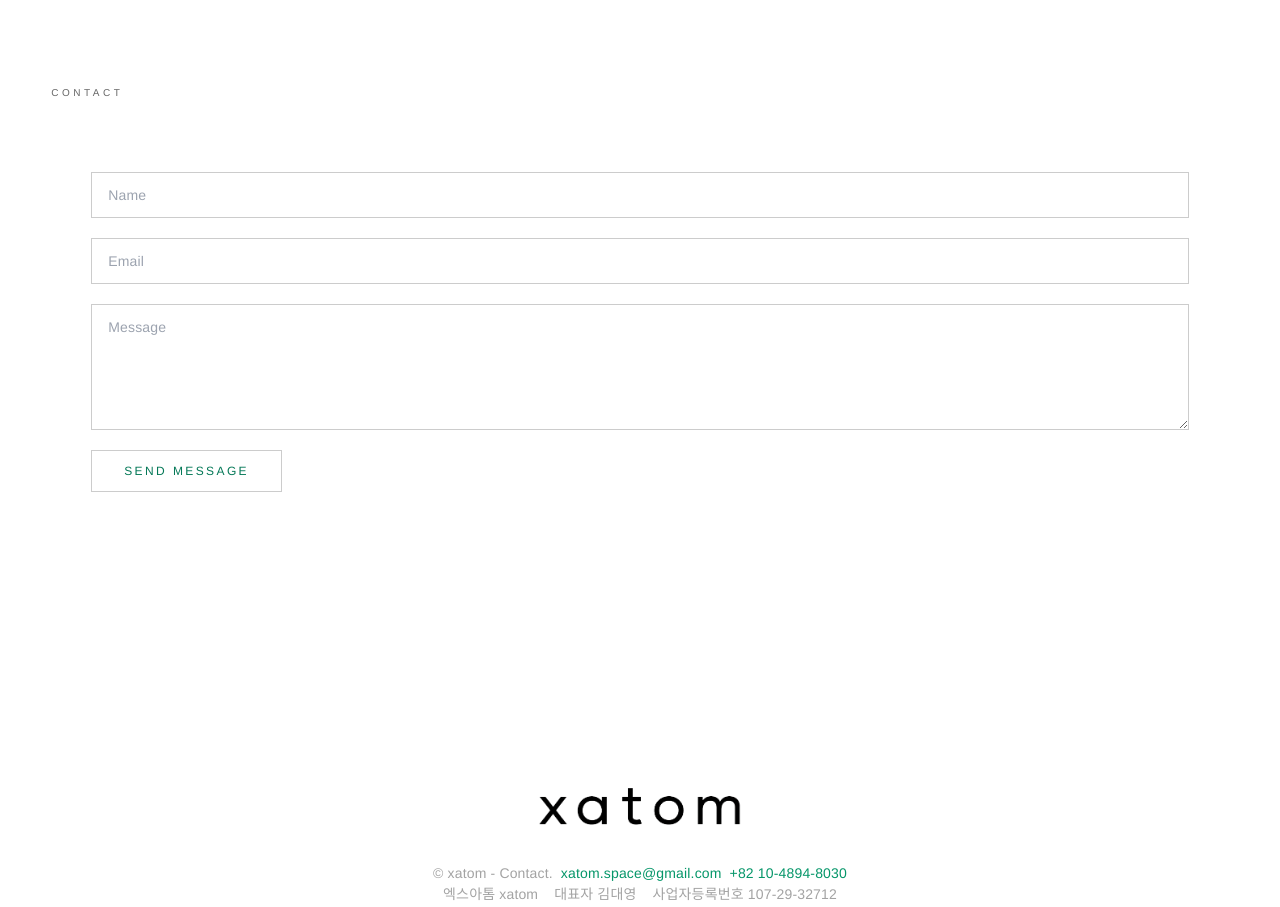
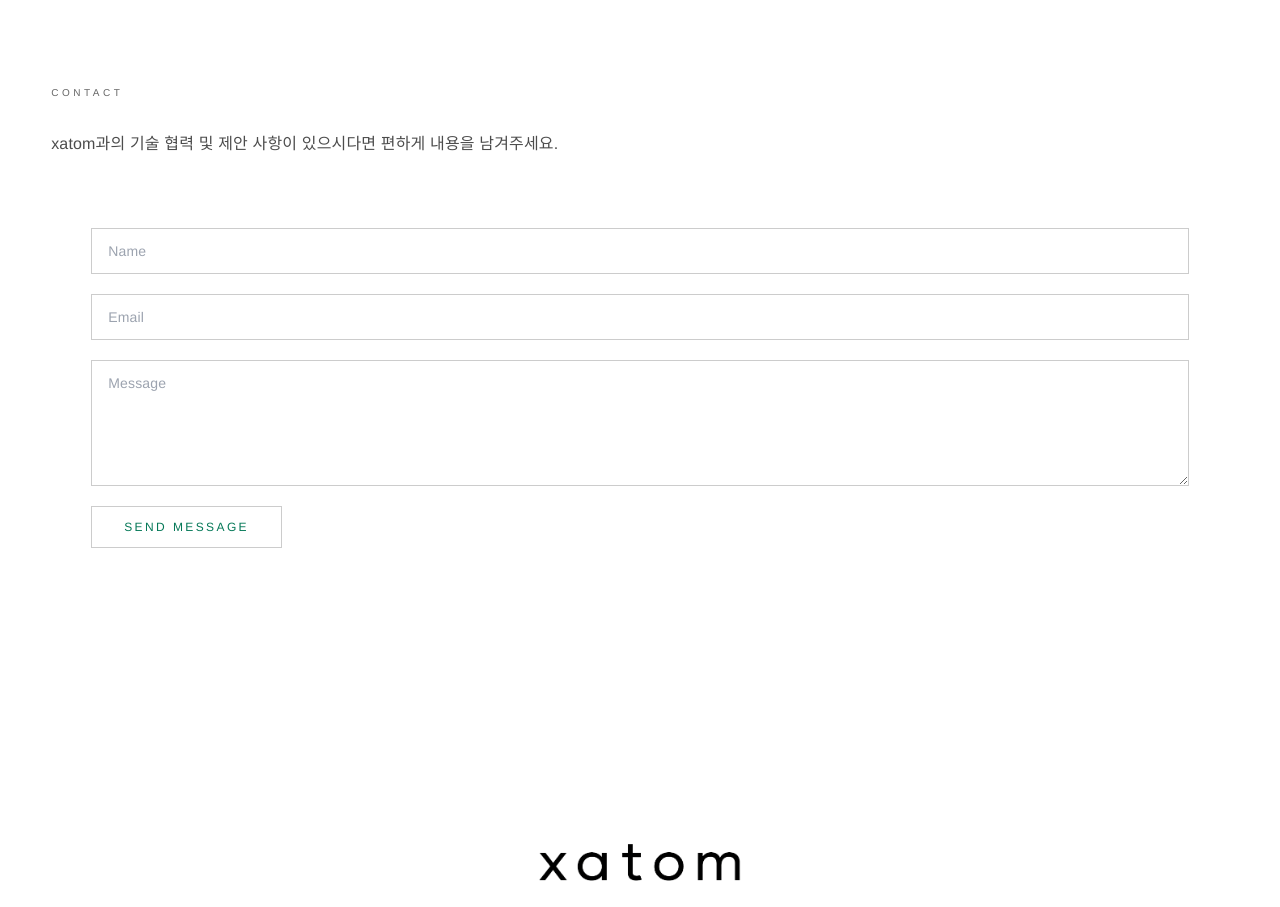
Before and after one commit to xatom-space/xatom, a Next.js app: page /home in a window 1280 px wide. Shown: the part 3100-4007 px from the top of the page. Built offline with nearby package versions, Linux system fonts and the light colour scheme.

Commit message:
Add contact intro copy

```diff
--- a/app/home/page.tsx
+++ b/app/home/page.tsx
@@ -412,6 +412,9 @@ xatom은 새로운 차원을 디자인합니다.`;
 
       <section id="contact" className="section-shell scroll-mt-[96px] py-20 md:scroll-mt-[120px] md:py-28">
         <p className="text-[10px] uppercase tracking-[0.35em] text-black/60">Contact</p>
+        <p className="mt-8 max-w-4xl text-sm font-light leading-relaxed text-black/70 md:text-base">
+          xatom과의 기술 협력 및 제안 사항이 있으시다면 편하게 내용을 남겨주세요.
+        </p>
 
         <form ref={formRef} onSubmit={handleContactSubmit} className="mt-8 grid gap-5 md:p-10">
           <input
```
